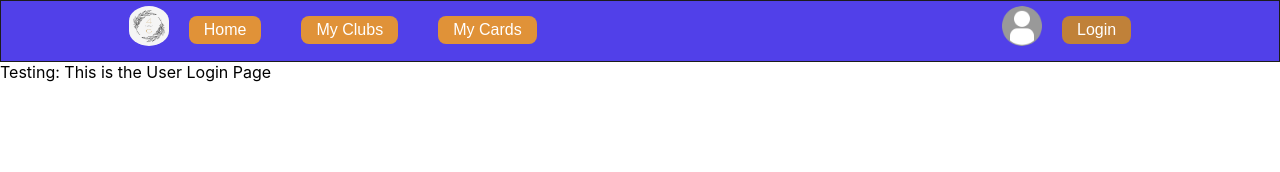
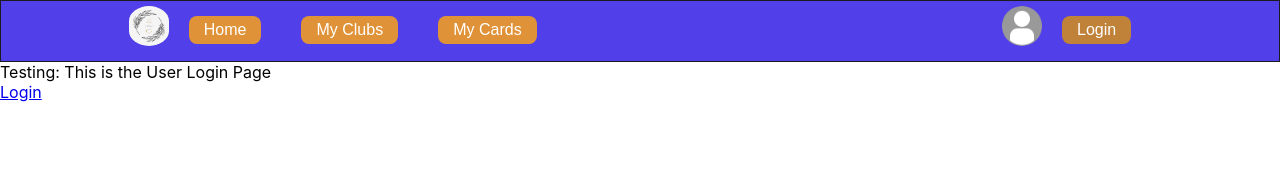
Before and after one commit to kaipriester/campus-culture-clubs-connect, a React (Create React App) app: page /userlogin in a window 1280 px wide. Shown: the top 172 px of the page. Built offline with nearby package versions, Linux system fonts and the light colour scheme; no server answers.

Commit message:
added login link to login page (uses twiter as login client, will change to google)

```diff
--- a/src/components/UserLogin.js
+++ b/src/components/UserLogin.js
@@ -1,4 +1,4 @@
-import React from 'react';
+import React, { useState, useEffect } from 'react';
 //Home Components
 import Header from './Header';
 
@@ -7,10 +7,41 @@
 */
 
 const UserLogin = () => {
-    return(
+    //list of providers from azure
+    const providers = ['twitter'];
+    const redirect = window.location.pathname;
+    const [userInfo, setUserInfo] = useState();
+
+    //access the user login status by making a query to /.auth/me in the client
+    useEffect(() => {
+        (async () => {
+            setUserInfo(await getUserInfo());
+        })();
+    }, []);
+    async function getUserInfo() {
+        try {
+            const response = await fetch('/.auth/me');
+            const payload = await response.json();
+            const { clientPrincipal } = payload;
+            return clientPrincipal;
+        } catch (error) {
+            console.error('No profile could be found');
+            return undefined;
+        }
+    }
+    return (
         <div>
-            <Header/>
+            <Header />
             <div> Testing: This is the User Login Page</div>
+            <div className="menu-list auth">
+                {!userInfo &&
+                    providers.map((provider) => (
+                        <a key={provider} href={`/.auth/login/${provider}?post_login_redirect_uri=${redirect}`}>
+                            Login
+                        </a>
+                    ))}
+                {userInfo && <a href={`/.auth/logout?post_logout_redirect_uri=${redirect}`}>Logout</a>}
+            </div>
         </div>
     )
 }
```
Also changed, not shown: src/components/Header/index.js (+9 -7 lines), 1 other file (tests, documents, lock files or other folders).
